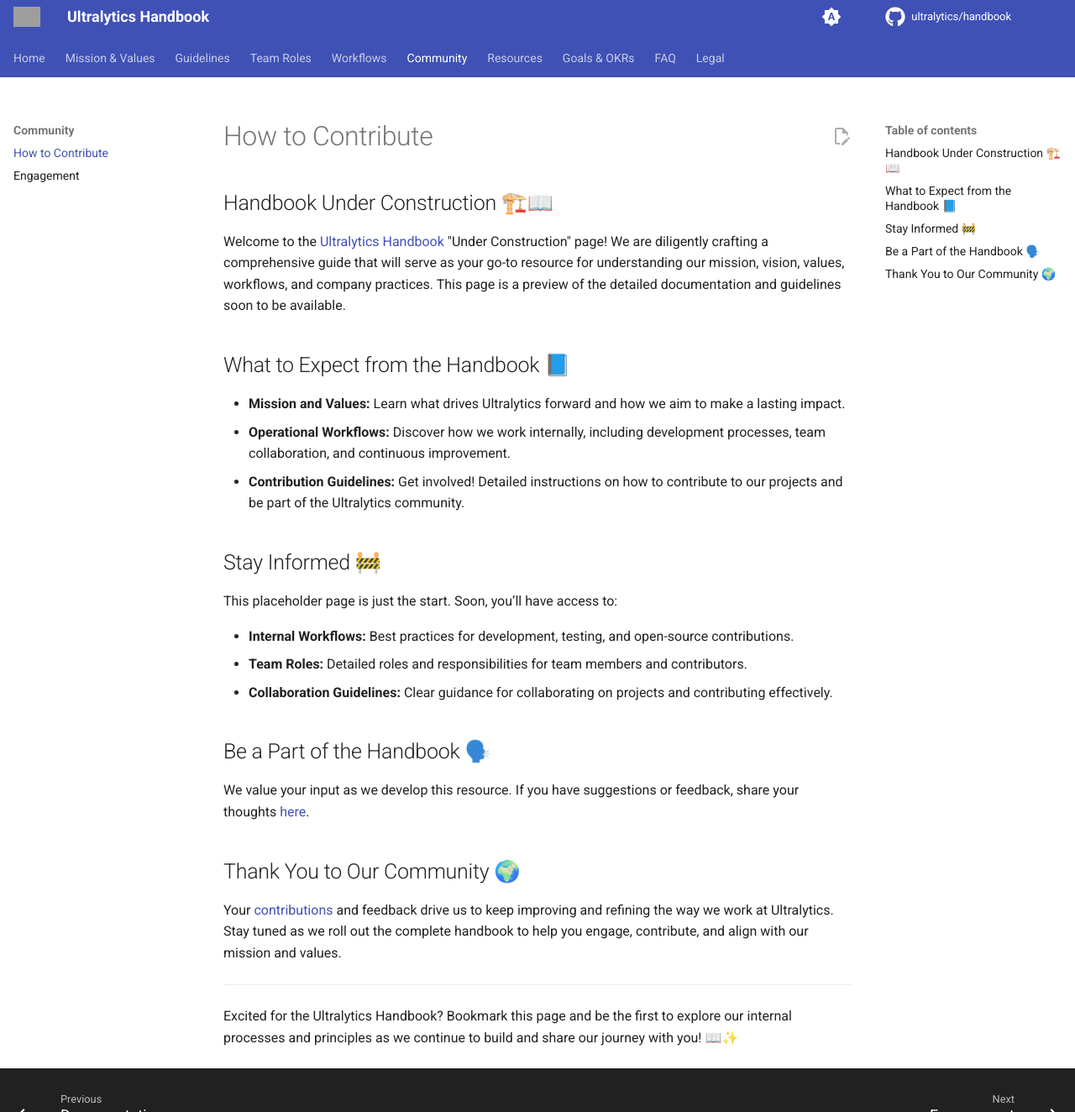
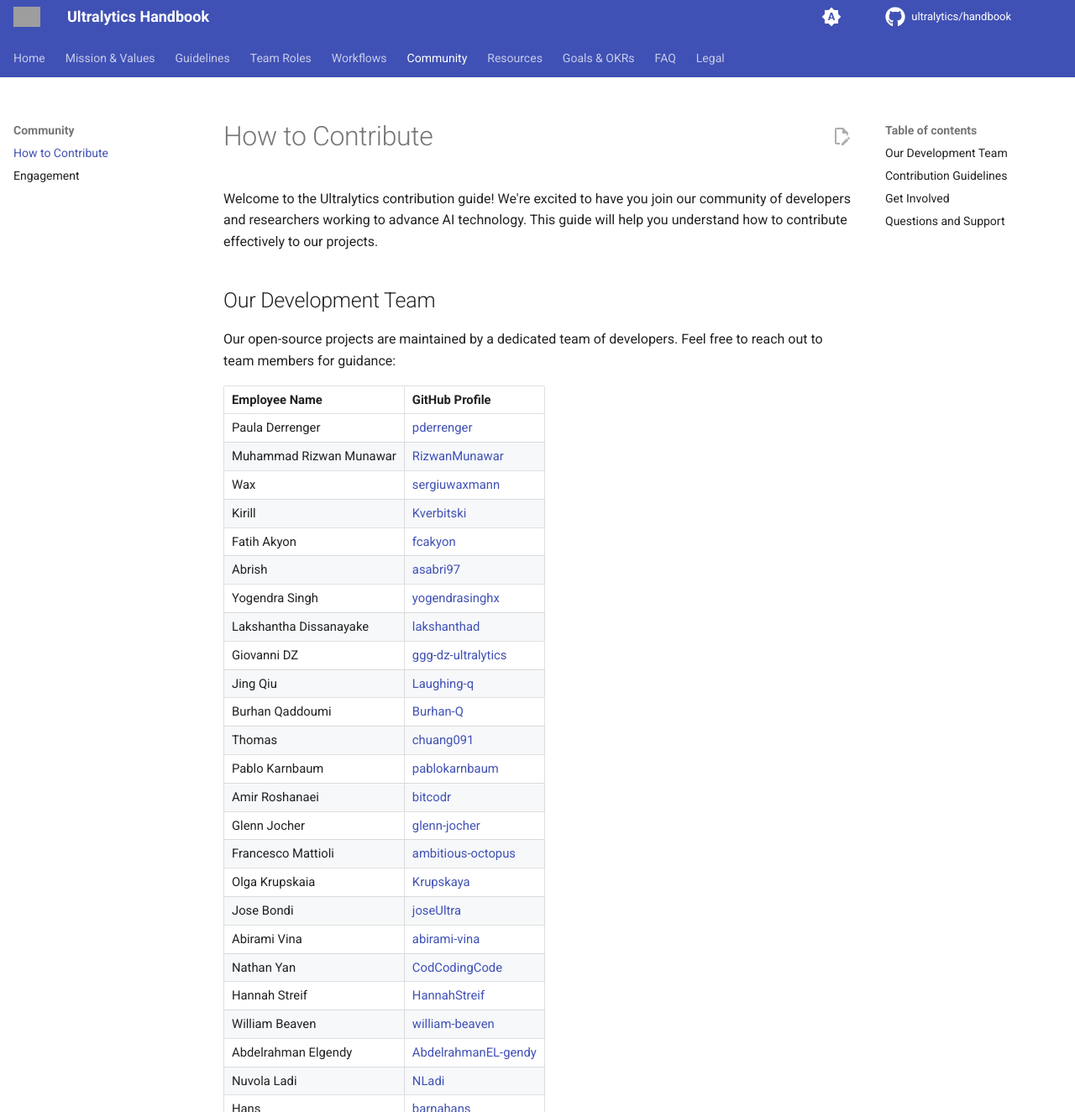
Before and after one commit to ultralytics/handbook, an MkDocs documentation site: the page built from docs/contributions/how-to-contribute.md, in a window 1280 px wide and 1400 px high, cut to the strip 76-1400 px from the top of the window. Shown: the whole strip at 84% size. Built offline with MkDocs 1.6.1 and Material for MkDocs 9.7.7, drawn with Linux system fonts in a browser that asks for light colours; comment, search, counter and statistics services are not loaded; some of the changed text lies outside the part shown; grey boxes are pictures that could not be loaded.

Commit message:
Add GitHub usernames
Signed-off-by: Glenn Jocher <glenn.jocher@ultralytics.com>

```diff
--- a/docs/contributions/how-to-contribute.md
+++ b/docs/contributions/how-to-contribute.md
@@ -1,36 +1,79 @@
 ---
-description: Explore the Ultralytics Handbook—a comprehensive guide to our mission, vision, values, and internal workflows. Stay tuned for exciting updates as we continue to build this resource.
-keywords: Ultralytics Handbook, coming soon, under construction, internal guide, mission, vision, values, workflows, open-source, AI guidelines
+description: Learn how to contribute to Ultralytics open-source projects and connect with our development team. Follow our guidelines to make meaningful contributions to our AI ecosystem.
+keywords: Ultralytics, open source, contribution guidelines, GitHub, development team, AI, machine learning, collaboration
 ---
 
 # How to Contribute
 
-## Handbook Under Construction 🏗️📖
+Welcome to the Ultralytics contribution guide! We're excited to have you join our community of developers and researchers working to advance AI technology. This guide will help you understand how to contribute effectively to our projects.
 
-Welcome to the [Ultralytics](https://www.ultralytics.com/) [Handbook](https://handbook.ultralytics.com/) "Under Construction" page! We are diligently crafting a comprehensive guide that will serve as your go-to resource for understanding our mission, vision, values, workflows, and company practices. This page is a preview of the detailed documentation and guidelines soon to be available.
+## Our Development Team
 
-## What to Expect from the Handbook 📘
+Our open-source projects are maintained by a dedicated team of developers. Feel free to reach out to team members for guidance:
 
-- **Mission and Values:** Learn what drives Ultralytics forward and how we aim to make a lasting impact.
-- **Operational Workflows:** Discover how we work internally, including development processes, team collaboration, and continuous improvement.
-- **Contribution Guidelines:** Get involved! Detailed instructions on how to contribute to our projects and be part of the Ultralytics community.
+| Employee Name | GitHub Profile |
+|--------------|----------------|
+| Paula Derrenger | [pderrenger](https://github.com/pderrenger) |
+| Muhammad Rizwan Munawar | [RizwanMunawar](https://github.com/RizwanMunawar) |
+| Wax | [sergiuwaxmann](https://github.com/sergiuwaxmann) |
+| Kirill | [Kverbitski](https://github.com/Kverbitski) |
+| Fatih Akyon | [fcakyon](https://github.com/fcakyon) |
+| Abrish | [asabri97](https://github.com/asabri97) |
+| Yogendra Singh | [yogendrasinghx](https://github.com/yogendrasinghx) |
+| Lakshantha Dissanayake | [lakshanthad](https://github.com/lakshanthad) |
+| Giovanni DZ | [ggg-dz-ultralytics](https://github.com/ggg-dz-ultralytics) |
+| Jing Qiu | [Laughing-q](https://github.com/Laughing-q) |
+| Burhan Qaddoumi | [Burhan-Q](https://github.com/Burhan-Q) |
+| Thomas | [chuang091](https://github.com/chuang091) |
+| Pablo Karnbaum | [pablokarnbaum](https://github.com/pablokarnbaum) |
+| Amir Roshanaei | [bitcodr](https://github.com/bitcodr) |
+| Glenn Jocher | [glenn-jocher](https://github.com/glenn-jocher) |
+| Francesco Mattioli | [ambitious-octopus](https://github.com/ambitious-octopus) |
+| Olga Krupskaia | [Krupskaya](https://github.com/Krupskaya) |
+| Jose Bondi | [joseUltra](https://github.com/joseUltra) |
+| Abirami Vina | [abirami-vina](https://github.com/abirami-vina) |
+| Nathan Yan | [CodCodingCode](https://github.com/CodCodingCode) |
+| Hannah Streif | [HannahStreif](https://github.com/HannahStreif) |
+| William Beaven | [william-beaven](https://github.com/william-beaven) |
+| Abdelrahman Elgendy | [AbdelrahmanEL-gendy](https://github.com/AbdelrahmanEL-gendy) |
+| Nuvola Ladi | [NLadi](https://github.com/NLadi) |
+| Hans | [barnahans](https://github.com/barnahans) |
+| Ivor Zhu | [IvorZhu331](https://github.com/IvorZhu331) |
+| Marius | [Skillnoob](https://github.com/Skillnoob) |
+| Mohammed Yasin | [Y-T-G](https://github.com/Y-T-G) |
+| Tasha Anthony | [recruiter2002](https://github.com/recruiter2002) |
+| Alexis Barou | [LexBarou](https://github.com/LexBarou) |
+| Nicolai Nielsen | [niconielsen32](https://github.com/niconielsen32) |
 
-## Stay Informed 🚧
+## Contribution Guidelines
 
-This placeholder page is just the start. Soon, you’ll have access to:
+For detailed contribution guidelines, please visit our [official documentation](https://docs.ultralytics.com/help/contribute). Here's a quick overview of the process:
 
-- **Internal Workflows:** Best practices for development, testing, and open-source contributions.
-- **Team Roles:** Detailed roles and responsibilities for team members and contributors.
-- **Collaboration Guidelines:** Clear guidance for collaborating on projects and contributing effectively.
+1. Fork the repository you want to contribute to
+2. Create a new branch for your feature or fix
+3. Follow our coding standards and documentation requirements
+4. Submit a pull request with a clear description of your changes
+5. Engage with reviewers and address any feedback
 
-## Be a Part of the Handbook 🗣️
+## Get Involved
 
-We value your input as we develop this resource. If you have suggestions or feedback, share your thoughts [here](https://www.ultralytics.com/survey).
+There are many ways to contribute to Ultralytics:
 
-## Thank You to Our Community 🌍
+- Code contributions via pull requests
+- Documentation improvements
+- Bug reports and feature requests
+- Community support and discussions
+- Testing and feedback on new features
 
-Your [contributions](https://docs.ultralytics.com/help/contributing/) and feedback drive us to keep improving and refining the way we work at Ultralytics. Stay tuned as we roll out the complete handbook to help you engage, contribute, and align with our mission and values.
+We welcome contributions from developers of all experience levels. If you're new to open source, our team members are here to help guide you through your first contribution.
 
----
+## Questions and Support
 
-Excited for the Ultralytics Handbook? Bookmark this page and be the first to explore our internal processes and principles as we continue to build and share our journey with you! 📖✨
+If you have questions about contributing, you can:
+
+- Open an issue on GitHub
+- Join our community discussions
+- Reach out to team members listed above
+- Check our [documentation](https://docs.ultralytics.com) for guides and tutorials
+
+Thank you for your interest in contributing to Ultralytics! Together, we're building the future of AI technology.
```
